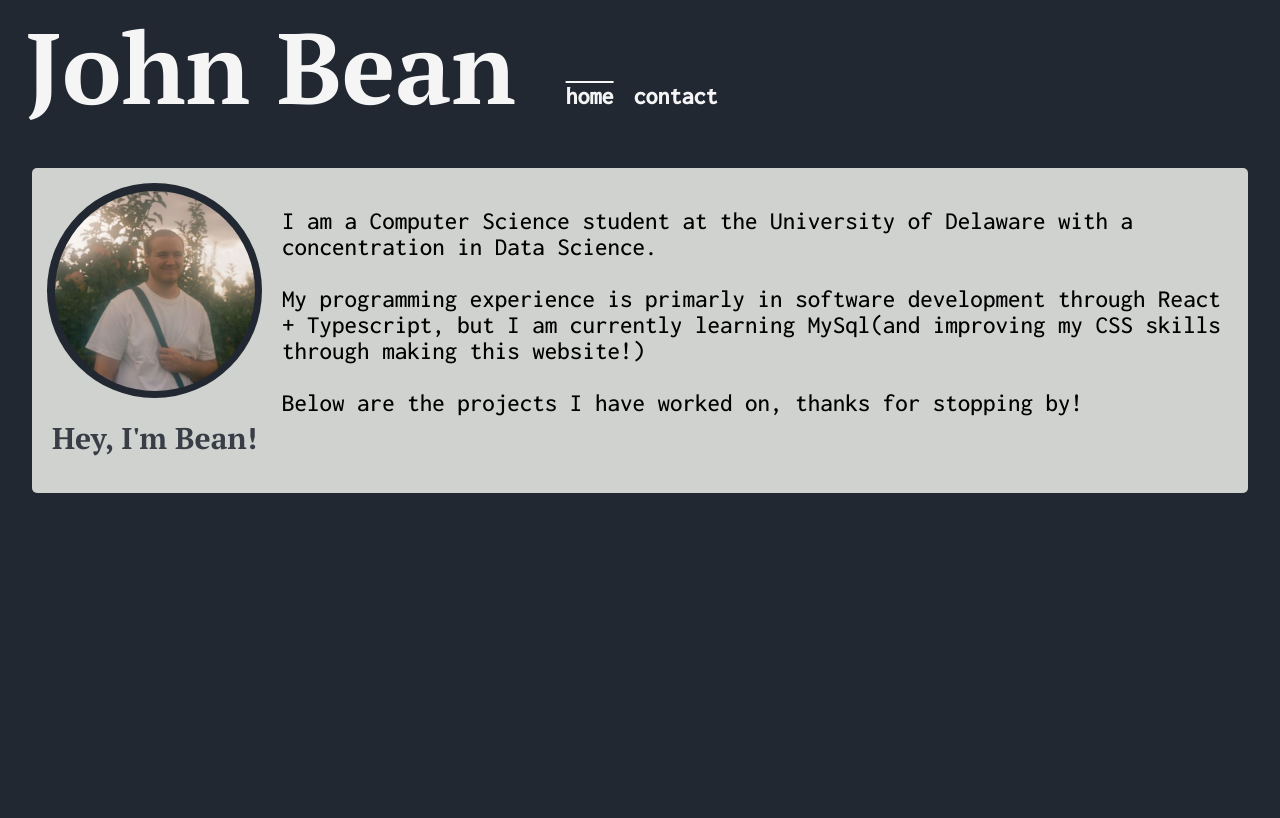
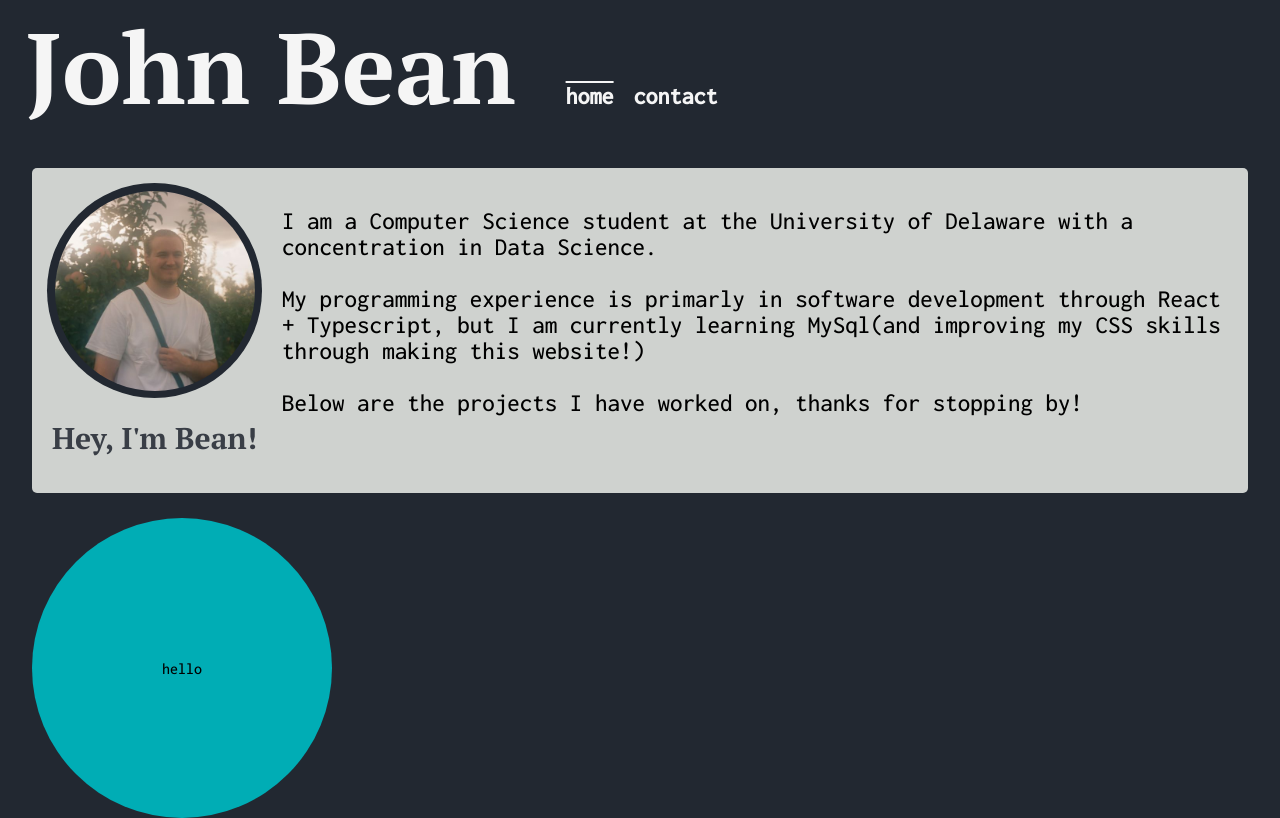
Before and after one commit to jbeans0312/jbeans-website, a React (Create React App) app: page / in a window 1280 px wide. Built offline with nearby package versions, Linux system fonts and the light colour scheme.

Commit message:
transitional css

```diff
--- /dev/null
+++ b/src/components/PlannerProject.tsx
@@ -0,0 +1,5 @@
+import React from "react";
+import PlanStyle from "./style/PlannerProject.module.css";
+export function PlannerProject(): JSX.Element {
+    return <div className={PlanStyle.project}>hello</div>;
+}
--- /dev/null
+++ b/src/components/style/PlannerProject.module.css
@@ -0,0 +1,16 @@
+.project{
+    height: 300px;
+    width: 300px;
+    background-color: #00ADB5;
+    border-radius: 50%;
+    display: flex;
+    align-items: center;
+    justify-content: center;
+    transition: height 1s, width 1s, border-radius 1s, background-color 1s, transform 1s;
+}
+.project:hover{
+    width: 100%;
+    height: 325px;
+    background-color: #EEEEEE;
+    border-radius: 10px;
+}
--- a/src/index.css
+++ b/src/index.css
@@ -19,6 +19,7 @@ body {
     border-radius: 5px;
     padding: 15px 15px;
     margin-top: 25px;
+    margin-bottom: 25px;
     display: flex;
     flex-direction: row;
     justify-content: flex-start;
--- a/src/pages/Home.tsx
+++ b/src/pages/Home.tsx
@@ -1,5 +1,11 @@
 import React from "react";
 import { IntroductionCard } from "../components/IntroductionCard";
+import { PlannerProject } from "../components/PlannerProject";
 export function Home(): JSX.Element {
-    return <IntroductionCard></IntroductionCard>;
+    return (
+        <div>
+            <IntroductionCard></IntroductionCard>
+            <PlannerProject></PlannerProject>
+        </div>
+    );
 }
```
